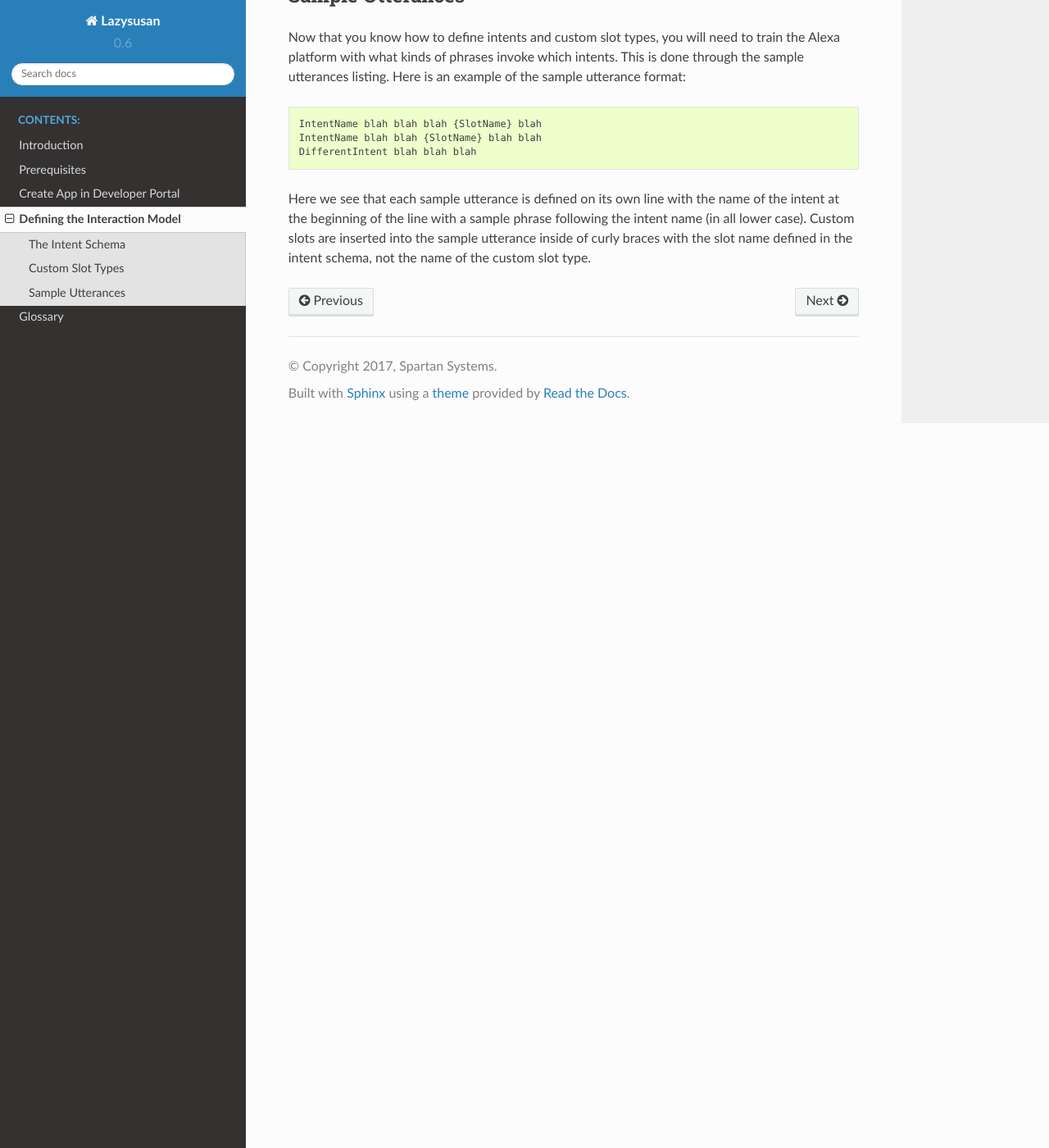
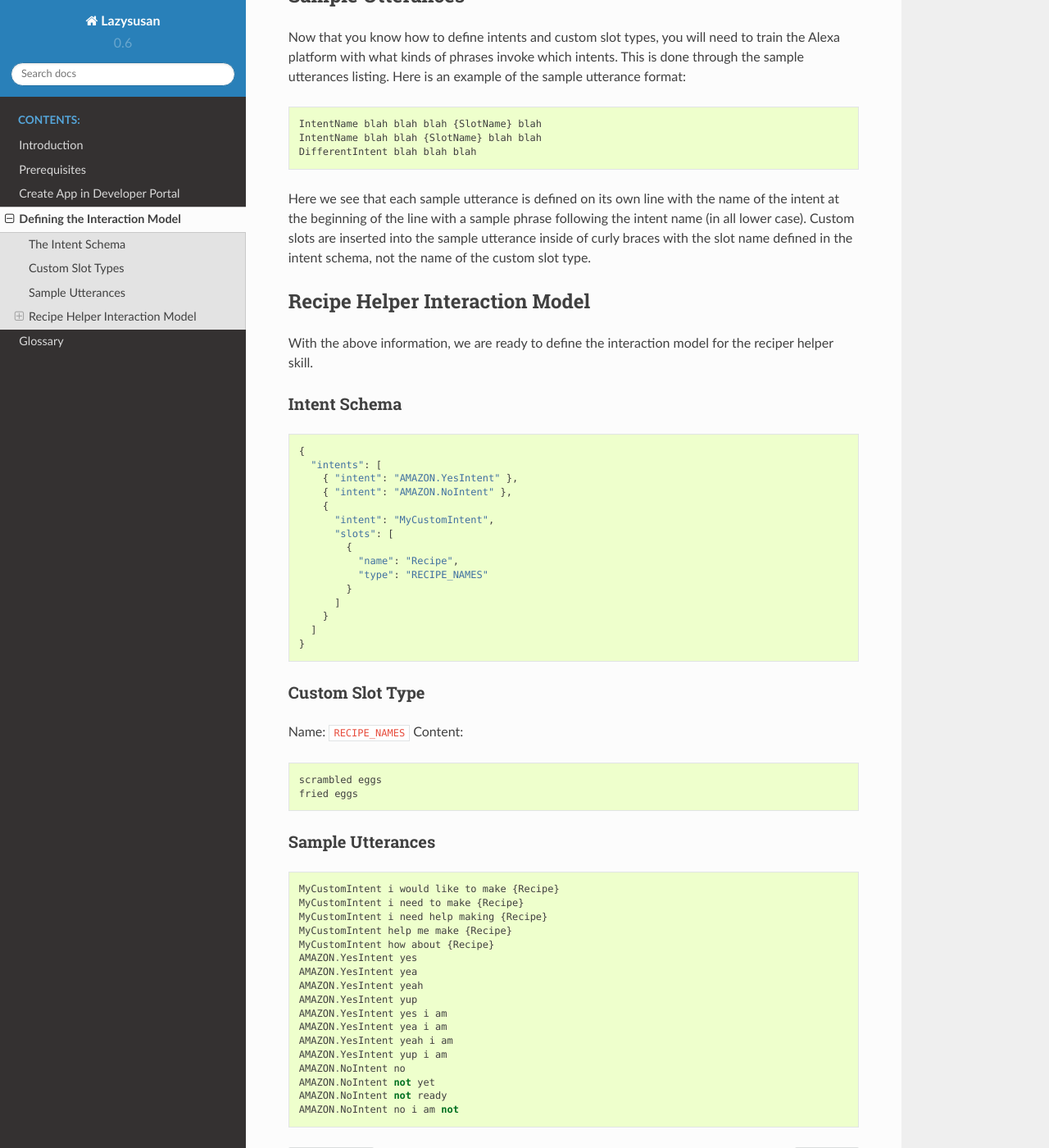
Before and after one commit to verypossible/lazysusan, a Sphinx documentation site: the page built from docs/interaction_model.rst, in a window 1280 px wide and 1400 px high, scrolled down 1679 px. Shown: the whole window at 82% size. Built offline with Sphinx 7.4.7 and the Read the Docs theme 2.0.0, drawn with Linux system fonts in a browser that asks for light colours.

Commit message:
Interaction Model for Recipe Helper Example

```diff
--- a/docs/interaction_model.rst
+++ b/docs/interaction_model.rst
@@ -103,3 +103,65 @@ of the intent at the beginning of the line with a sample phrase following the
 intent name (in all lower case). Custom slots are inserted into the sample
 utterance inside of curly braces with the slot name defined in the intent
 schema, not the name of the custom slot type.
+
+
+Recipe Helper Interaction Model
+===============================
+
+With the above information, we are ready to define the interaction model for the
+reciper helper skill.
+
+Intent Schema
+-------------
+
+::
+
+  {
+    "intents": [
+      { "intent": "AMAZON.YesIntent" },
+      { "intent": "AMAZON.NoIntent" },
+      {
+        "intent": "MyCustomIntent",
+        "slots": [
+          {
+            "name": "Recipe",
+            "type": "RECIPE_NAMES"
+          }
+        ]
+      }
+    ]
+  }
+
+Custom Slot Type
+----------------
+
+Name: ``RECIPE_NAMES``
+Content:
+
+::
+
+  scrambled eggs
+  fried eggs
+
+Sample Utterances
+-----------------
+
+::
+
+  MyCustomIntent i would like to make {Recipe}
+  MyCustomIntent i need to make {Recipe}
+  MyCustomIntent i need help making {Recipe}
+  MyCustomIntent help me make {Recipe}
+  MyCustomIntent how about {Recipe}
+  AMAZON.YesIntent yes
+  AMAZON.YesIntent yea
+  AMAZON.YesIntent yeah
+  AMAZON.YesIntent yup
+  AMAZON.YesIntent yes i am
+  AMAZON.YesIntent yea i am
+  AMAZON.YesIntent yeah i am
+  AMAZON.YesIntent yup i am
+  AMAZON.NoIntent no
+  AMAZON.NoIntent not yet
+  AMAZON.NoIntent not ready
+  AMAZON.NoIntent no i am not
```
